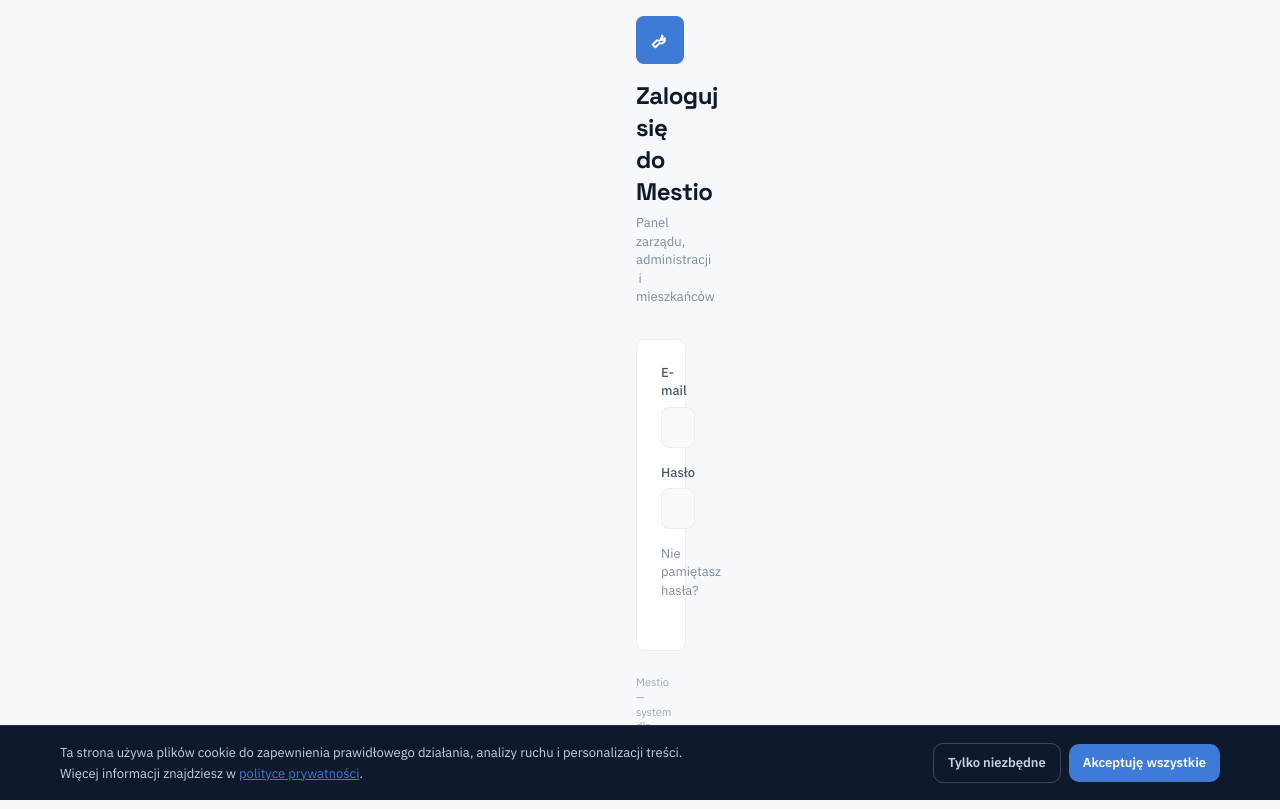
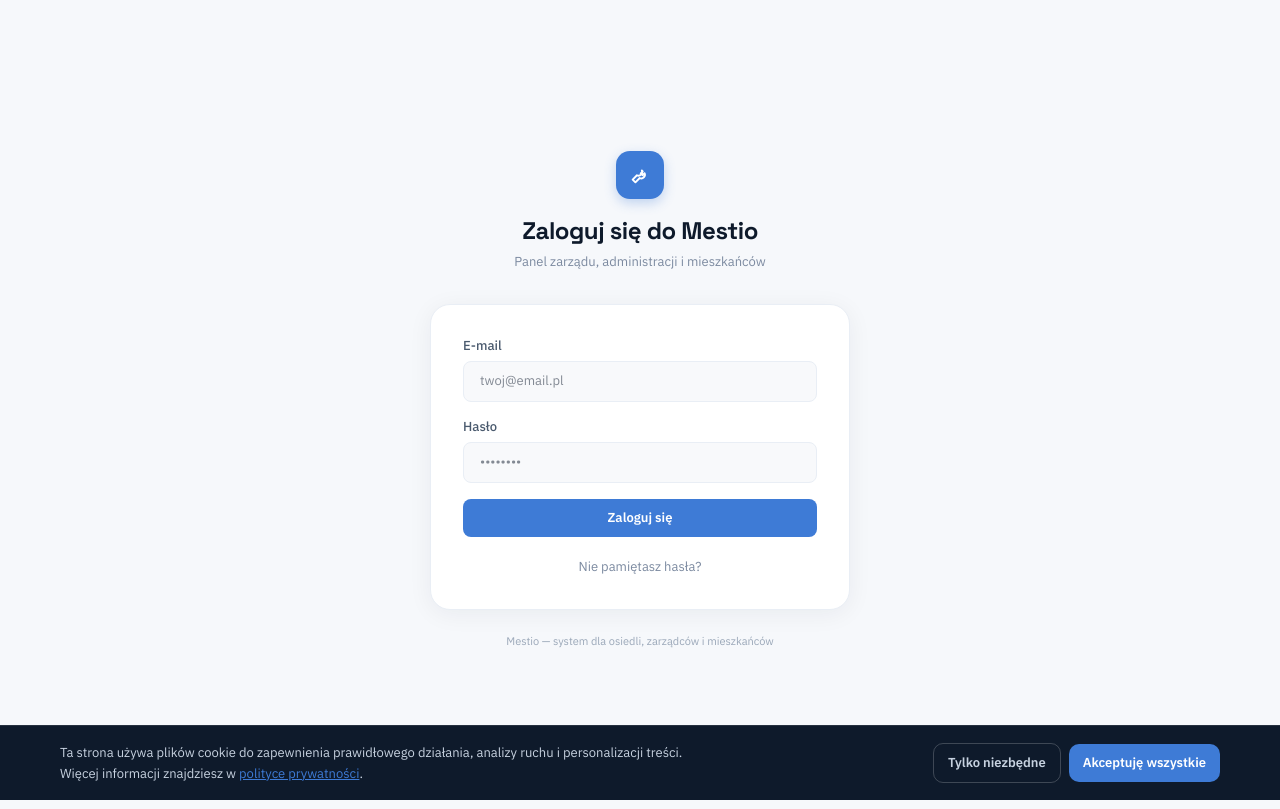
Before and after one commit to Rademenes12/mestio-monorepo, a Next.js app in the folder apps/web/: page /login in a window 1280 px wide. Built offline with nearby package versions, Linux system fonts and the light colour scheme; no server answers.

Commit message:
fix: repair login page layout container width and Tailwind v4 theme spacing

```diff
--- a/apps/web/src/app/(dashboard)/login/page.tsx
+++ b/apps/web/src/app/(dashboard)/login/page.tsx
@@ -94,13 +94,13 @@
 
   return (
     <div
-      className="min-h-screen flex items-center justify-center p-4"
+      className="min-h-screen w-full flex items-center justify-center p-4"
       style={{ background: "#F6F8FB" }}
     >
-      <div className="w-full max-w-sm">
+      <div className="w-full max-w-[420px] mx-auto">
         {/* Logo + nagłówek */}
         <div className="text-center mb-8">
-          <div className="inline-flex items-center justify-center w-12 h-12 rounded-[8px] mb-4"
+          <div className="inline-flex items-center justify-center w-12 h-12 rounded-[14px] mb-4 shadow-[0_4px_12px_rgba(62,123,214,0.3)]"
             style={{ background: "#3E7BD6" }}>
             <svg width="22" height="22" viewBox="0 0 24 24" fill="none" stroke="#fff"
               strokeWidth="2.1" strokeLinecap="round" strokeLinejoin="round">
@@ -117,7 +117,7 @@
 
         {/* Formularz */}
         <div
-          className="bg-white rounded-[8px] p-6"
+          className="bg-white rounded-[20px] p-8 shadow-[0_4px_24px_rgba(14,26,43,0.06)]"
           style={{
             border: "1px solid #E9EEF5",
           }}
--- a/apps/web/src/app/globals.css
+++ b/apps/web/src/app/globals.css
@@ -59,15 +59,6 @@
   --radius-lg: 12px;
   --radius-xl: 12px;
   --radius-full: 9999px;
-
-  /* Spacing */
-  --spacing-xs: 4px;
-  --spacing-sm: 8px;
-  --spacing-md: 16px;
-  --spacing-lg: 24px;
-  --spacing-xl: 32px;
-  --spacing-2xl: 48px;
-  --spacing-3xl: 64px;
 
   /* Legacy compatibility */
   --color-ink: var(--color-text);
```
